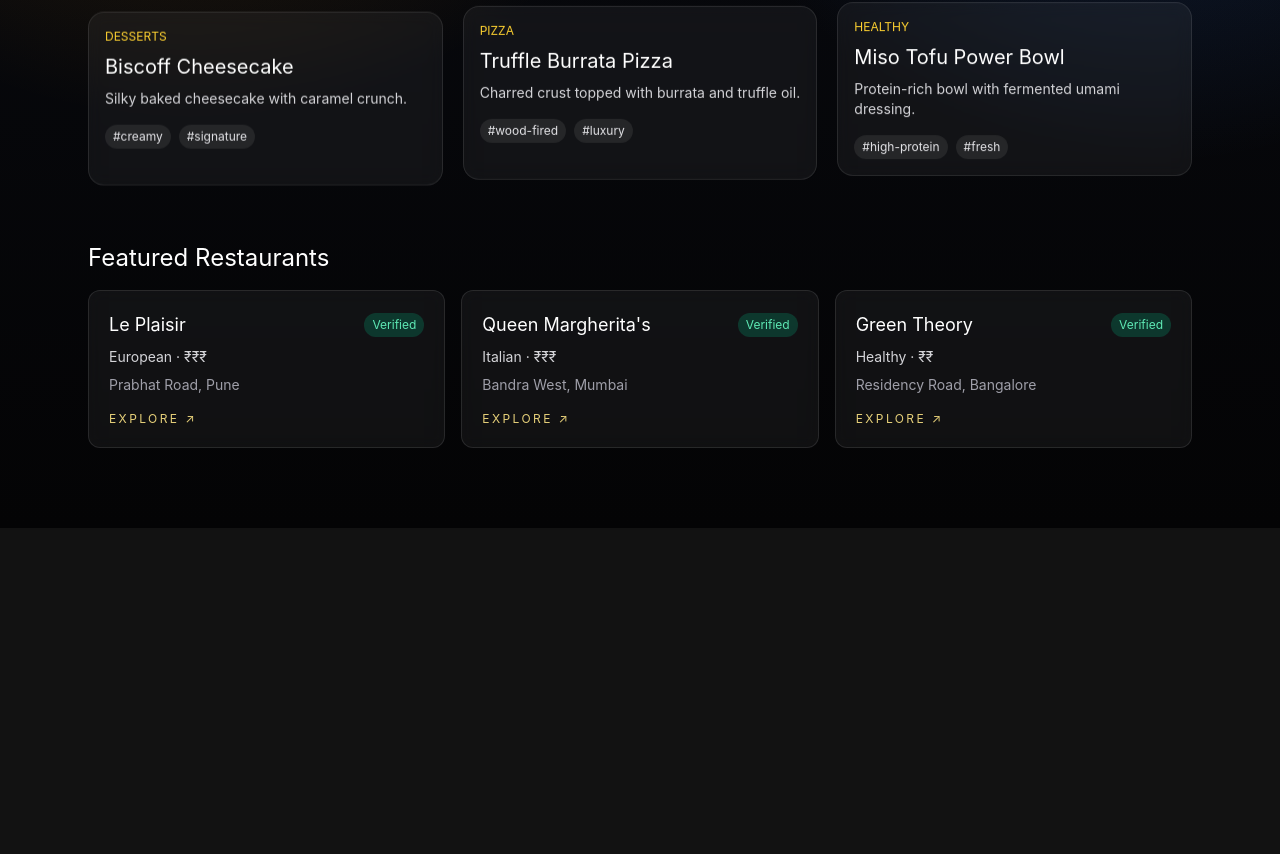
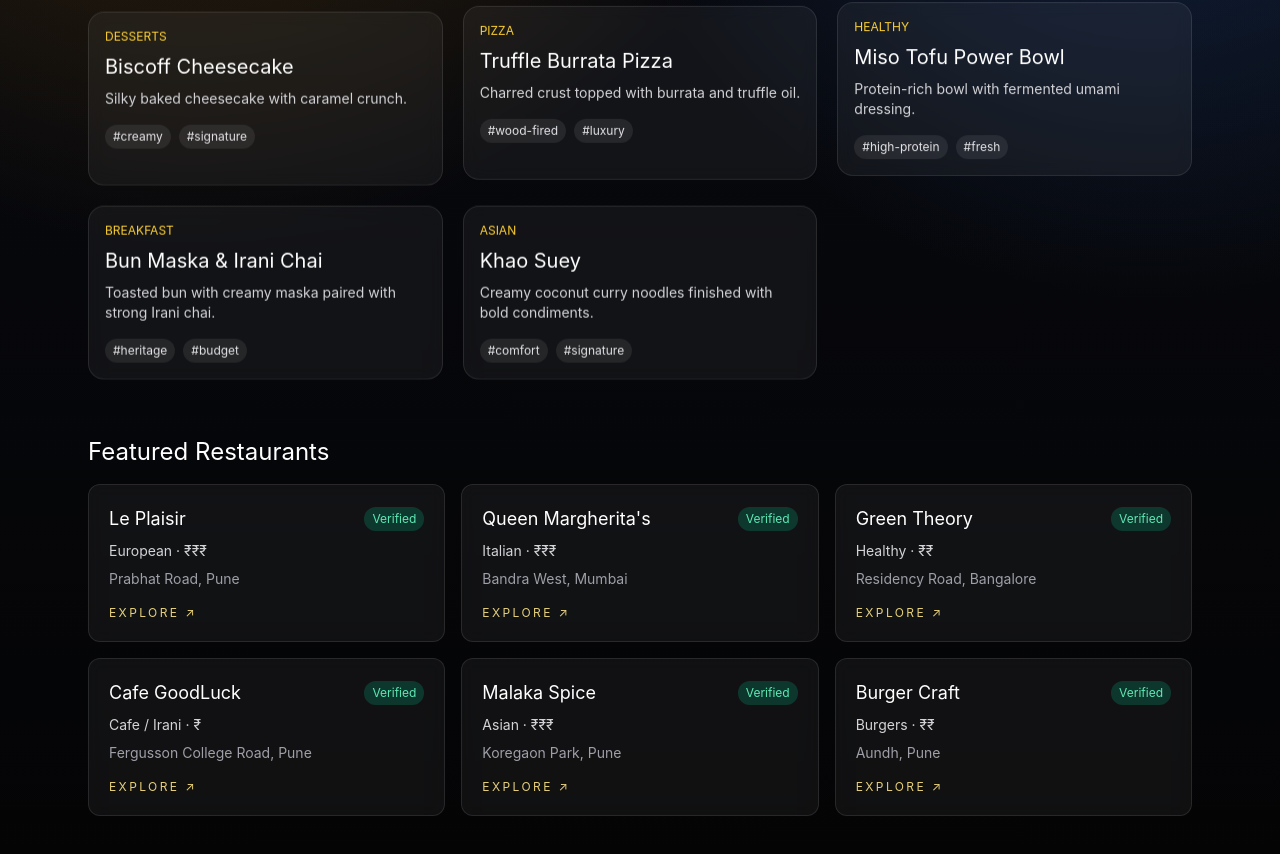
Before and after one commit to omkarsheteapps/foodmap, a Next.js app: page / in a window 1280 px wide. Shown: the part 536-1390 px from the top of the page. Before the commit the page ends 1064 px from the top, so only its background shows below. Built offline with nearby package versions, Linux system fonts and the light colour scheme.

Commit message:
Add more Pune restaurants and signature dishes to static seed data

```diff
--- a/data/mock-data.ts
+++ b/data/mock-data.ts
@@ -8,12 +8,18 @@ export const cities: City[] = [
 
 export const restaurants: Restaurant[] = [
   { id: 1, citySlug: "pune", name: "Le Plaisir", slug: "le-plaisir", description: "European bistro for soulful comfort food.", address: "Prabhat Road, Pune", latitude: 18.513, longitude: 73.829, cuisineType: "European", priceCategory: "₹₹₹", featured: true, verified: true, timings: "12 PM - 11 PM", heroImage: "https://images.unsplash.com/photo-1559339352-11d035aa65de", categories: ["desserts", "date-night", "fine-dining"] },
-  { id: 2, citySlug: "mumbai", name: "Queen Margherita's", slug: "queen-margheritas", description: "Wood-fired Neapolitan pizza studio.", address: "Bandra West, Mumbai", latitude: 19.060, longitude: 72.836, cuisineType: "Italian", priceCategory: "₹₹₹", featured: true, verified: true, timings: "1 PM - 12 AM", heroImage: "https://images.unsplash.com/photo-1513104890138-7c749659a591", categories: ["pizza", "italian", "date-night"] },
+  { id: 2, citySlug: "mumbai", name: "Queen Margherita's", slug: "queen-margheritas", description: "Wood-fired Neapolitan pizza studio.", address: "Bandra West, Mumbai", latitude: 19.06, longitude: 72.836, cuisineType: "Italian", priceCategory: "₹₹₹", featured: true, verified: true, timings: "1 PM - 12 AM", heroImage: "https://images.unsplash.com/photo-1513104890138-7c749659a591", categories: ["pizza", "italian", "date-night"] },
   { id: 3, citySlug: "bangalore", name: "Green Theory", slug: "green-theory", description: "Plant-forward cafe and healthy bowls.", address: "Residency Road, Bangalore", latitude: 12.968, longitude: 77.602, cuisineType: "Healthy", priceCategory: "₹₹", featured: true, verified: true, timings: "9 AM - 10 PM", heroImage: "https://images.unsplash.com/photo-1546069901-ba9599a7e63c", categories: ["healthy", "cafes", "breakfast"] },
+  { id: 4, citySlug: "pune", name: "Cafe GoodLuck", slug: "cafe-goodluck", description: "Iconic Irani cafe serving legendary bun maska and chai.", address: "Fergusson College Road, Pune", latitude: 18.5195, longitude: 73.8418, cuisineType: "Cafe / Irani", priceCategory: "₹", featured: true, verified: true, timings: "7 AM - 11:30 PM", heroImage: "https://images.unsplash.com/photo-1504674900247-0877df9cc836", categories: ["cafes", "breakfast", "budget-eats"] },
+  { id: 5, citySlug: "pune", name: "Malaka Spice", slug: "malaka-spice", description: "Beloved Pan-Asian restaurant known for regional Southeast Asian plates.", address: "Koregaon Park, Pune", latitude: 18.5362, longitude: 73.8932, cuisineType: "Asian", priceCategory: "₹₹₹", featured: true, verified: true, timings: "12 PM - 11 PM", heroImage: "https://images.unsplash.com/photo-1517248135467-4c7edcad34c4", categories: ["asian", "fine-dining", "date-night"] },
+  { id: 6, citySlug: "pune", name: "Burger Craft", slug: "burger-craft", description: "Juicy smashed burgers with gourmet sauces and loaded fries.", address: "Aundh, Pune", latitude: 18.559, longitude: 73.807, cuisineType: "Burgers", priceCategory: "₹₹", featured: false, verified: true, timings: "11 AM - 1 AM", heroImage: "https://images.unsplash.com/photo-1568901346375-23c9450c58cd", categories: ["burgers", "late-night", "non-veg"] },
 ];
 
 export const dishes: Dish[] = [
   { id: 1, restaurantSlug: "le-plaisir", name: "Biscoff Cheesecake", slug: "biscoff-cheesecake", description: "Silky baked cheesecake with caramel crunch.", image: "https://images.unsplash.com/photo-1533134242443-d4fd215305ad", category: "desserts", tags: ["creamy", "signature"], featured: true },
   { id: 2, restaurantSlug: "queen-margheritas", name: "Truffle Burrata Pizza", slug: "truffle-burrata-pizza", description: "Charred crust topped with burrata and truffle oil.", image: "https://images.unsplash.com/photo-1571407970349-bc81e7e96d47", category: "pizza", tags: ["wood-fired", "luxury"], featured: true },
   { id: 3, restaurantSlug: "green-theory", name: "Miso Tofu Power Bowl", slug: "miso-tofu-power-bowl", description: "Protein-rich bowl with fermented umami dressing.", image: "https://images.unsplash.com/photo-1512621776951-a57141f2eefd", category: "healthy", tags: ["high-protein", "fresh"], featured: true },
+  { id: 4, restaurantSlug: "cafe-goodluck", name: "Bun Maska & Irani Chai", slug: "bun-maska-irani-chai", description: "Toasted bun with creamy maska paired with strong Irani chai.", image: "https://images.unsplash.com/photo-1495474472287-4d71bcdd2085", category: "breakfast", tags: ["heritage", "budget"], featured: true },
+  { id: 5, restaurantSlug: "malaka-spice", name: "Khao Suey", slug: "khao-suey", description: "Creamy coconut curry noodles finished with bold condiments.", image: "https://images.unsplash.com/photo-1559847844-5315695dadae", category: "asian", tags: ["comfort", "signature"], featured: true },
+  { id: 6, restaurantSlug: "burger-craft", name: "Smoked Jalapeño Smash Burger", slug: "smoked-jalapeno-smash-burger", description: "Crisp-edged double smash patty with smoked jalapeño aioli.", image: "https://images.unsplash.com/photo-1550317138-10000687a72b", category: "burgers", tags: ["late-night", "juicy"], featured: false },
 ];
```
